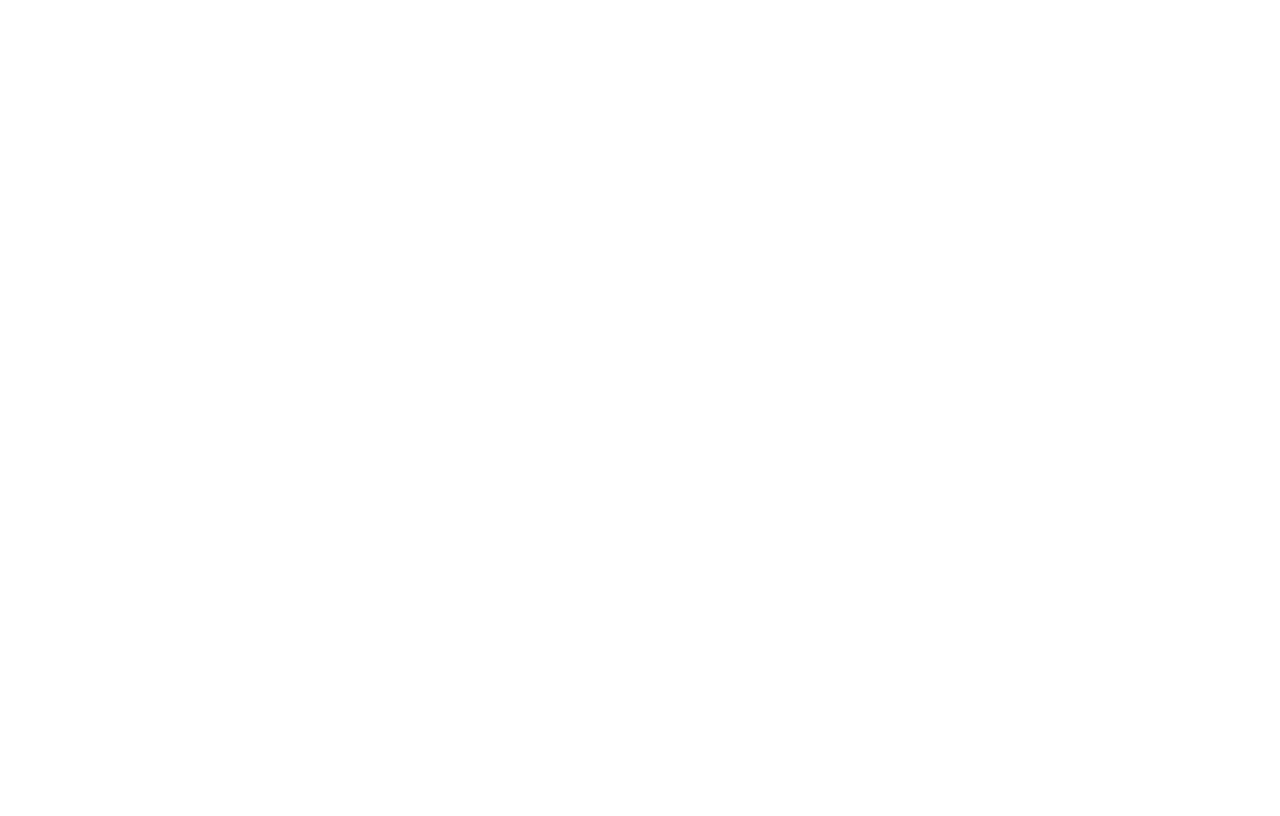
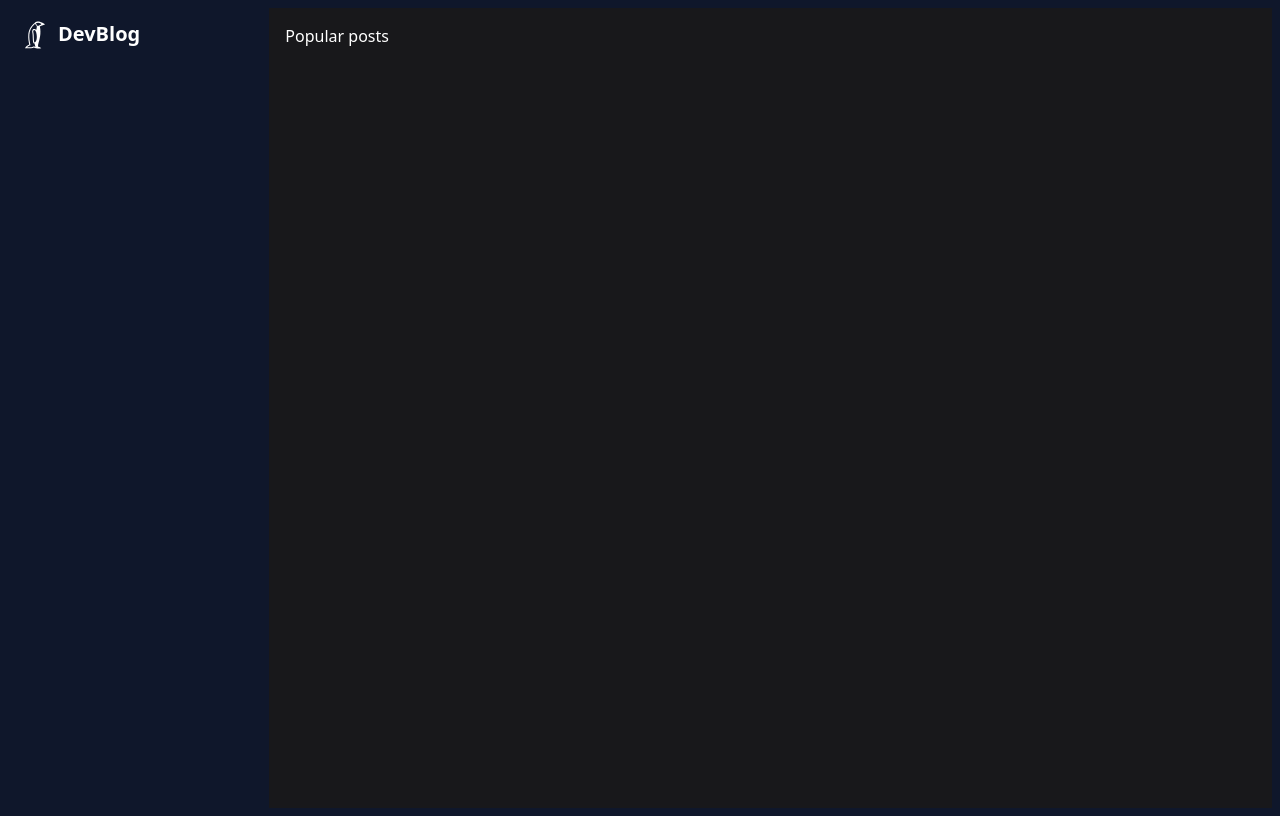
Before and after one commit to supersingh471/BlogApp, a React (Vite) app in the folder frontend/: page /home in a window 1280 px wide. Before the commit this address had no page. Built offline with nearby package versions, Linux system fonts and the light colour scheme.

Commit message:
creating home page

```diff
--- a/frontend/src/App.tsx
+++ b/frontend/src/App.tsx
@@ -5,6 +5,7 @@
 import Landing from "./pages/Landing";
 import Blog from "./pages/blog";
 import UserDropDownMenu from "./components/UserDropdownMenu";
+import Home from "./pages/Home";
 
 
 function App() {
@@ -12,6 +13,7 @@
 		<>
 		<BrowserRouter>
 		<Routes>
+			<Route path="/home" element={<Home/>}/>
 			<Route path="/Landing" element={<Landing/>}/>
 			<Route path="/dashboard" element={<Dashboard/>}/>
 			<Route path="/signup" element={<Signup/>}/>
--- a/frontend/src/components/Header.tsx
+++ b/frontend/src/components/Header.tsx
@@ -3,7 +3,7 @@
 export function Heading({title} : {title: string}) {
 
 	return (
-		<div className="flex p-7 text-xl font-semibold gap-2 mr-5 dark:text-gray-100">
+		<div className="flex text-xl font-semibold gap-2 dark:text-gray-100">
 			<GiPenguin size={30}/>{title}</div>
 	)
 
--- a/frontend/src/pages/Dashboard1.tsx
+++ b/frontend/src/pages/Dashboard1.tsx
@@ -43,7 +43,8 @@
 
 	return (
 		<div className="flex flex-col min-h-screen overflow-x-hidden w-full bg-[linear-gradient(to_bottom,#F8F9FB,#F4F3FB)] dark:bg-gray-900">
-			<header className="flex items-center h-16 bg-white border-b border-gray-300 dark:border-gray-700 dark:bg-gray-900"><Heading title="DevBlog"/>
+			<header className="flex items-center h-16 bg-white border-b border-gray-300 dark:border-gray-700 dark:bg-gray-900">
+				<Heading title="DevBlog"/>
 			<nav className="flex justify-between w-80">
 				<Link to={"/"} className="px-3 py-1 hover:bg-zinc-100 rounded-full text-blue-600 font-semibold">Home</Link>
 				<Link to={"/"} className="px-3 py-1 hover:bg-zinc-100 rounded-full font-semibold text-gray-500 dark:text-gray-400">Products</Link>
--- /dev/null
+++ b/frontend/src/pages/Home.tsx
@@ -0,0 +1,11 @@
+import { Heading } from "../components/Header";
+
+export default function Home () {
+
+	return (
+		<div className="flex bg-slate-900 min-h-screen overflow-x-hidden w-full text-white">
+			<div className="w-75 m-2 p-3"><Heading title="DevBlog"/></div>
+			<div className="bg-[#18181b] min-h-screen w-300 ml-auto p-4 m-2">Popular posts</div>
+		</div>
+	)
+}
```
